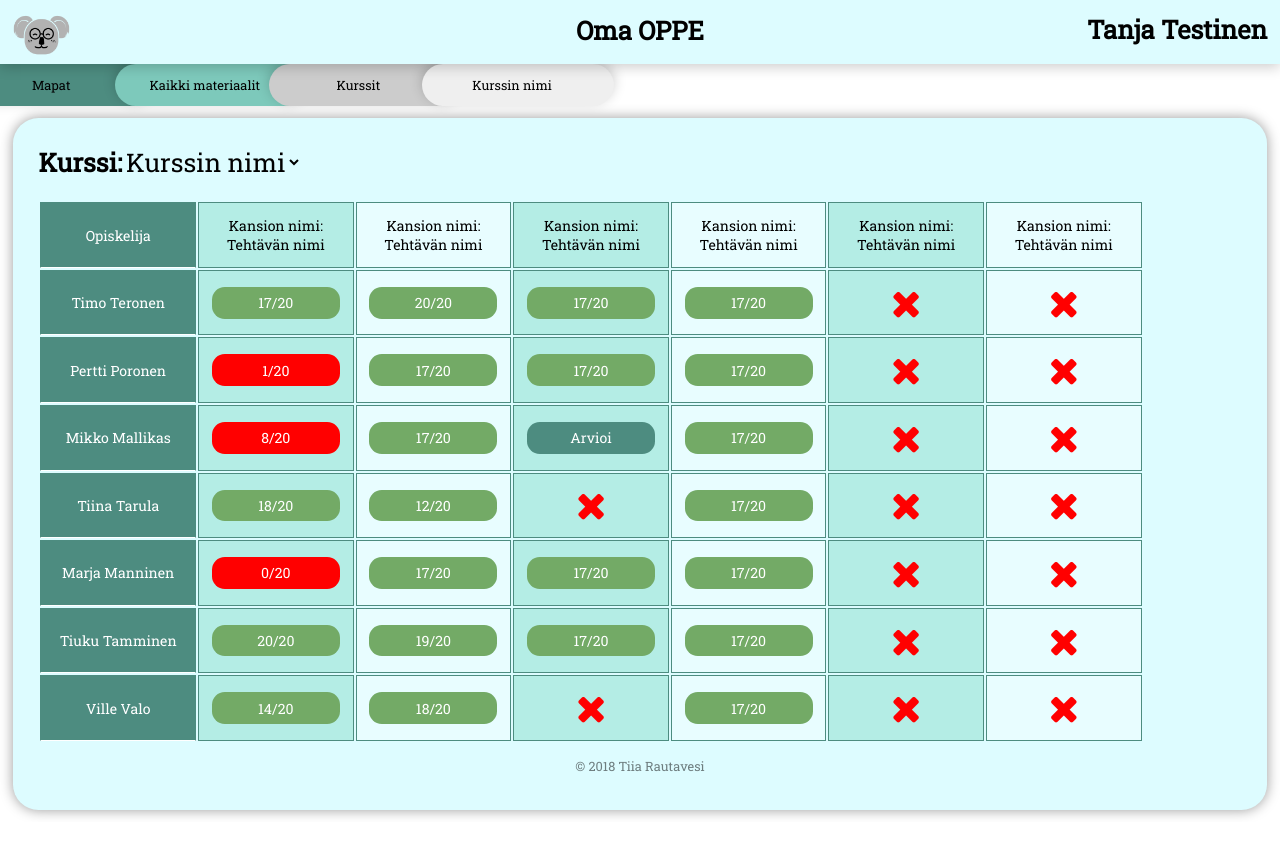
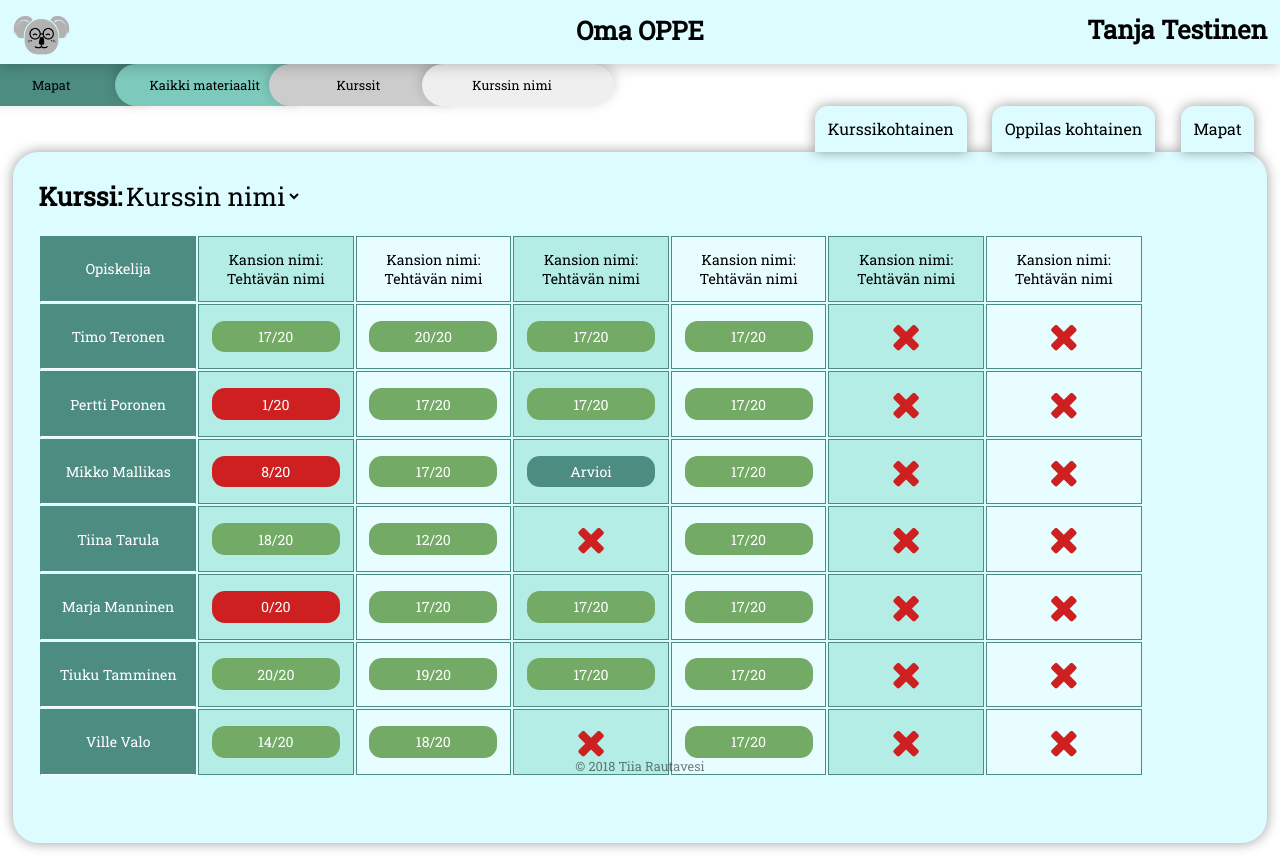
Before and after one commit to tiiarautavesi/mediaservices-project, a React app in the folder frontend/: page / in a window 1280 px wide. Before the commit the page ends 822 px from the top, so only its background shows below. Built offline with nearby package versions, Linux system fonts and the light colour scheme.

Commit message:
add stats menu

```diff
--- a/frontend/src/Oma-OPPE/course-stats.jsx
+++ b/frontend/src/Oma-OPPE/course-stats.jsx
@@ -170,6 +170,12 @@ class CourseStats extends React.Component {
     });
 
     return (
+      <div>
+        <div className="stats-menu">
+          <div className="stats-menu-item active">Kurssikohtainen</div>
+          <div className="stats-menu-item">Oppilas kohtainen</div>
+          <div className="stats-menu-item">Mapat</div>
+        </div>
         <div className="stats-container">
           <h2 className="stats-title">Kurssi:</h2>
           <select className="select-stats-scope">
@@ -184,6 +190,7 @@ class CourseStats extends React.Component {
             </tbody>
           </table>
         </div>
+      </div>
     );
   }
 }
--- a/frontend/src/public/css/stats.css
+++ b/frontend/src/public/css/stats.css
@@ -76,7 +76,7 @@ td:nth-child(even) {
 }
 
 .fail {
-  background: red;
+  background: #ce2020;
 }
 
 .check {
@@ -90,7 +90,7 @@ td:nth-child(even) {
 .empty:before {
   font-family: 'FontAwesome';
   content: '\f00d';
-  color: red;
+  color: #ce2020;
   font-size: 3vw;
 }
 
@@ -98,3 +98,28 @@ td:nth-child(even) {
   color: orange;
   content: '\f0f3';
 }
+
+/* stats menu */
+
+.stats-menu {
+  float: right;
+  margin-right: 1vw;
+}
+
+.stats-menu-item {
+  display: inline-block;
+  margin: 0 1vw;
+  padding: 1vw;
+  box-shadow: 0 0 1vw rgba(0,0,0,0.4);
+  background-color: #ddfcff;
+  border-radius: 1vw 1vw 0 0;
+  cursor: pointer;
+}
+
+.stats-menu-item:hover {
+  text-decoration: underline;
+}
+
+.active {
+  z-index: 4;
+}
```
Lines whose indentation alone changed are shown as unchanged.
